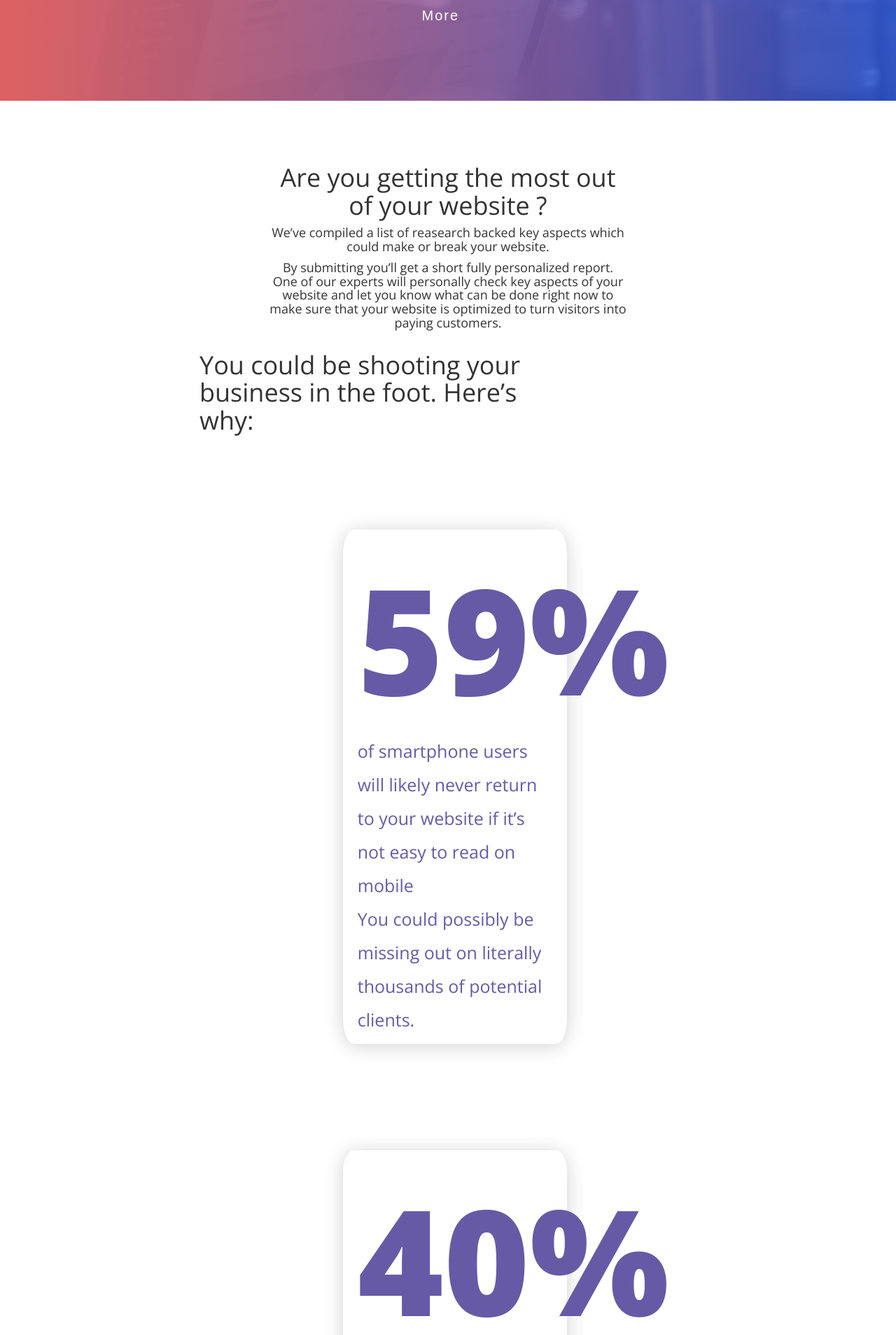
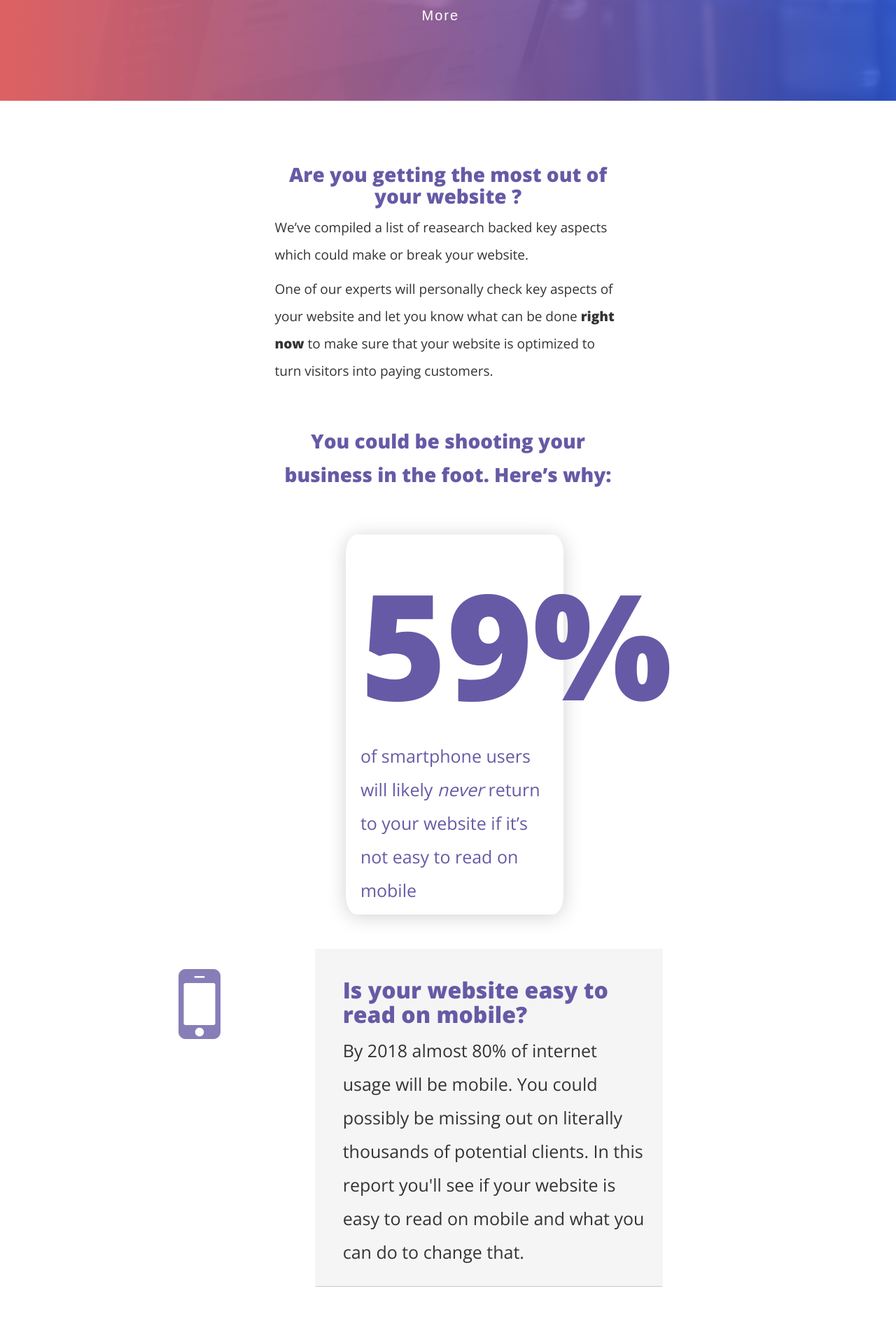
Before and after one commit to andreitobias/myapp, a Rails app: page / in a window 1280 px wide; the page is wider, and only the part inside the window is pictured. Shown: the part 656-2564 px from the top of that part at 70% size. Run offline with Rails 7, Linux system fonts and the light colour scheme; style sheets or scripts are compiled from the project's sources; some libraries are stand-ins or nearby versions.

Commit message:
Added content and styles

```diff
--- a/app/assets/stylesheets/custom.css.scss
+++ b/app/assets/stylesheets/custom.css.scss
@@ -271,18 +271,32 @@ input[type = 'email']{
 
 /*Content*/
 
-.content-header{
-  text-align: center;
+.subtitle{
+    margin-top: 2em;
+    line-height: 48px;
 }
+
+
+.content-header h3{
+    font-size: 32px;
+    font-weight: bold;
+    color: #665aa6;
+    text-align:center;
+}
+.content-header h4{
+    line-height: 48px;
+    font-size: 25px;
+}
+
 .content{
-    margin-left:13%;
+    margin-left:-3%;
 }
 .left {
-    float: left;
+    float: right;
   margin-right: 15px;
   display: inline-block;
-  margin-top: 40%;
-    font-size: 3em;
+  margin-top: 25%;
+    font-size: 2em;
     color: #877eb8;
 }
 .inner{
@@ -303,7 +317,7 @@ input[type = 'email']{
     color: #665aa6;
     font-weight: bold;
     margin-top: 26%;
-    margin-bottom: 29%;
+    margin-bottom: 0%;
     padding: 20px 20px 0 20px;
 
 
@@ -318,7 +332,13 @@ input[type = 'email']{
   line-height: 48px;
   text-align: left;
 }
+.seconds h1{
+  font-size: 7em;
+}
 
+.mobile{
+  margin-top:10%;
+}
 
 /*Footer*/
 
@@ -453,6 +473,13 @@ ul{
         form {
           margin-top: 0em;
         }
+        .content-header h3{
+          font-size: 28px;
+        }
+        .content-header h4{
+          line-height: 39px;
+        font-size: 19px;
+        }
     }
     @media only screen and (min-width : 1000px) {
       .jumbotron {
--- a/app/views/pages/_content.html.erb
+++ b/app/views/pages/_content.html.erb
@@ -1,49 +1,41 @@
 
+<!--Header-->
+<div class="container-fluid">
+    <div class="col-md-12">
+        <div class="col-md-6 col-md-offset-3">
+            <div class ="content-header">
+                <h3> Are you getting the most out of your website ? </h3>
+                <h4>We’ve compiled a list of reasearch backed key aspects which could make or break your website.
+                </h4>
+                <h4>
+                One of our experts will personally check key aspects of your website and let you know what can be done <b>right now</b>
+                to make sure that your website is optimized to turn visitors into paying customers.
+                </h4>
+                <h3 class ="subtitle"> You could be shooting your business in the foot. Here’s why: </h3>
 
-<div class="container-fluid">
-    <div class="col-md-6 col-md-offset-3">
-        <div class ="content-header">
-            <h1> Are you getting the most out of your website ? </h1>
-            <h4>We’ve compiled a list of reasearch backed key aspects which could make or break your website.
-            </h4>
-            <h4>By submitting you’ll get a short fully personalized report.
-            One of our experts will personally check key aspects of your website and let you know what can be done right now
-            to make sure that your website is optimized to turn visitors into paying customers.
-            </h4>
+            </div>
         </div>
-    </div>
-</div>
-
-<div class="col-md-6 col-md-offset-2">
-        <h1> You could be shooting your business in the foot. Here’s why:  </h1>
-
-    <div class="stats ">
-      <h1> 59% </h1>
-      <h2>of smartphone users will likely never return to your website if it’s not easy to read on mobile <br>
-    You could possibly be missing out on literally thousands of potential clients. </h2>
-    </div>
-    <div class="stats">
-      <h1> 40%  </h1>
-      <h2> are abandoning your site if it takes longer than 3 secconds to load </h2>
-      <h2> A few seconds could cost you potential business </h2>
 
     </div>
 
-    <div class="stats">
-      <h1> 7 <br> seconds </h1>
-      <h2> Most of your website visitors are likely will leave your website in the first 10 to 20 seconds if you can’t pass this test.  </h2>
-      <h2> A few seconds could cost you potential business </h2>
 
-    </div>
+<div class="col-md-6 col-md-offset-2">
 
 </div>
+<!--Mobile -->
+<div class="col-md-6 col-md-offset-2">
 
+    <div class="stats mobile">
+          <h1> 59% </h1>
+          <h2>of smartphone users will likely <i>never</i> return to your website if it’s not easy to read on mobile </h2>
+    </div>
+</div>
 <div class="col-md-12 content">
 
  <div class = col-md-3>
 
    <div class="left">
-      <i class="fa fa-laptop fa-5x " aria-hidden="true"></i>
+      <i class="fa fa-mobile fa-5x " aria-hidden="true"></i>
     </div>
 
   </div>
@@ -52,18 +44,24 @@
               <div class="animation-element slide-left testimonial">
                   <div class="header">
                     <div class="right">
-                      <h3>Explanation 1</h3>
-                      <h4>Lorem ipsum dolor sit amet, consectetur adipisicing elit, sed do eiusmod
-tempor incididunt ut labore et dolore magna aliqua. Ut enim ad minim veniam,
-quis nostrud exercitation ullamco laboris nisi ut aliquip ex ea commodo
-consequat. Duis aute irure dolor in reprehenderit in voluptate velit esse
-cillum dolore eu fugiat nulla pariatur. Excepteur sint occaecat cupidatat non
-proident, sunt in culpa qui officia deserunt mollit anim id est laborum.</h4>
+                      <h3>Is your website easy to read on mobile? </h3>
+                      <h4>By 2018 almost 80% of internet usage will be mobile. You could possibly be missing out on literally thousands of potential clients.
+                      In this report you'll see if your website is easy to read on mobile and what you can do to change that.
+                      </h4>
                     </div>
                 </div>
             </div>
           </div>
     </div>
+<!--Speed -->
+
+<div class="col-md-6 col-md-offset-2">
+
+    <div class="stats">
+      <h1> 40%  </h1>
+      <h2> are abandoning your site if it takes longer than 3 secconds to load </h2>
+    </div>
+</div>
 
 <div class="col-md-12 content">
 
@@ -79,18 +77,25 @@ proident, sunt in culpa qui officia deserunt mollit anim id est laborum.</h4>
               <div class="animation-element slide-left testimonial">
                   <div class="header">
                     <div class="right">
-                      <h3>Explanation 1</h3>
-                      <h4>Lorem ipsum dolor sit amet, consectetur adipisicing elit, sed do eiusmod
-tempor incididunt ut labore et dolore magna aliqua. Ut enim ad minim veniam,
-quis nostrud exercitation ullamco laboris nisi ut aliquip ex ea commodo
-consequat. Duis aute irure dolor in reprehenderit in voluptate velit esse
-cillum dolore eu fugiat nulla pariatur. Excepteur sint occaecat cupidatat non
-proident, sunt in culpa qui officia deserunt mollit anim id est laborum.</h4>
+                      <h3>Is your website fast enough ? </h3>
+                      <h4>If your website is taking longer than 3 secconds to load, as much as 40% of your visitors will leave your
+                      page no matter how great your product or service is.
+
+                      </h4>
                     </div>
                 </div>
             </div>
           </div>
     </div>
+<!--Attention -->
+
+<div class="col-md-6 col-md-offset-2">
+
+    <div class="stats seconds">
+      <h1> 7 <br> seconds </h1>
+      <h2> Most of your website visitors are likely will leave your website in the first 10 to 20 seconds if you can’t pass this test.  </h2>
+    </div>
+</div>
 <div class="col-md-12 content">
 
  <div class = col-md-3>
@@ -105,15 +110,13 @@ proident, sunt in culpa qui officia deserunt mollit anim id est laborum.</h4>
               <div class="animation-element slide-left testimonial">
                   <div class="header">
                     <div class="right">
-                      <h3>Explanation 1</h3>
-                      <h4>Lorem ipsum dolor sit amet, consectetur adipisicing elit, sed do eiusmod
-tempor incididunt ut labore et dolore magna aliqua. Ut enim ad minim veniam,
-quis nostrud exercitation ullamco laboris nisi ut aliquip ex ea commodo
-consequat. Duis aute irure dolor in reprehenderit in voluptate velit esse
-cillum dolore eu fugiat nulla pariatur. Excepteur sint occaecat cupidatat non
-proident, sunt in culpa qui officia deserunt mollit anim id est laborum.</h4>
+                      <h3>What does your website communicate in 7 seconds? </h3>
+                      <h4>The human attention span is around 8 seconds. What you communicate and how you do it in those first few secconds
+                      is vital to converting visitors into paying customers.
+                      </h4>
                     </div>
                 </div>
             </div>
           </div>
     </div>
+ </div>
```
